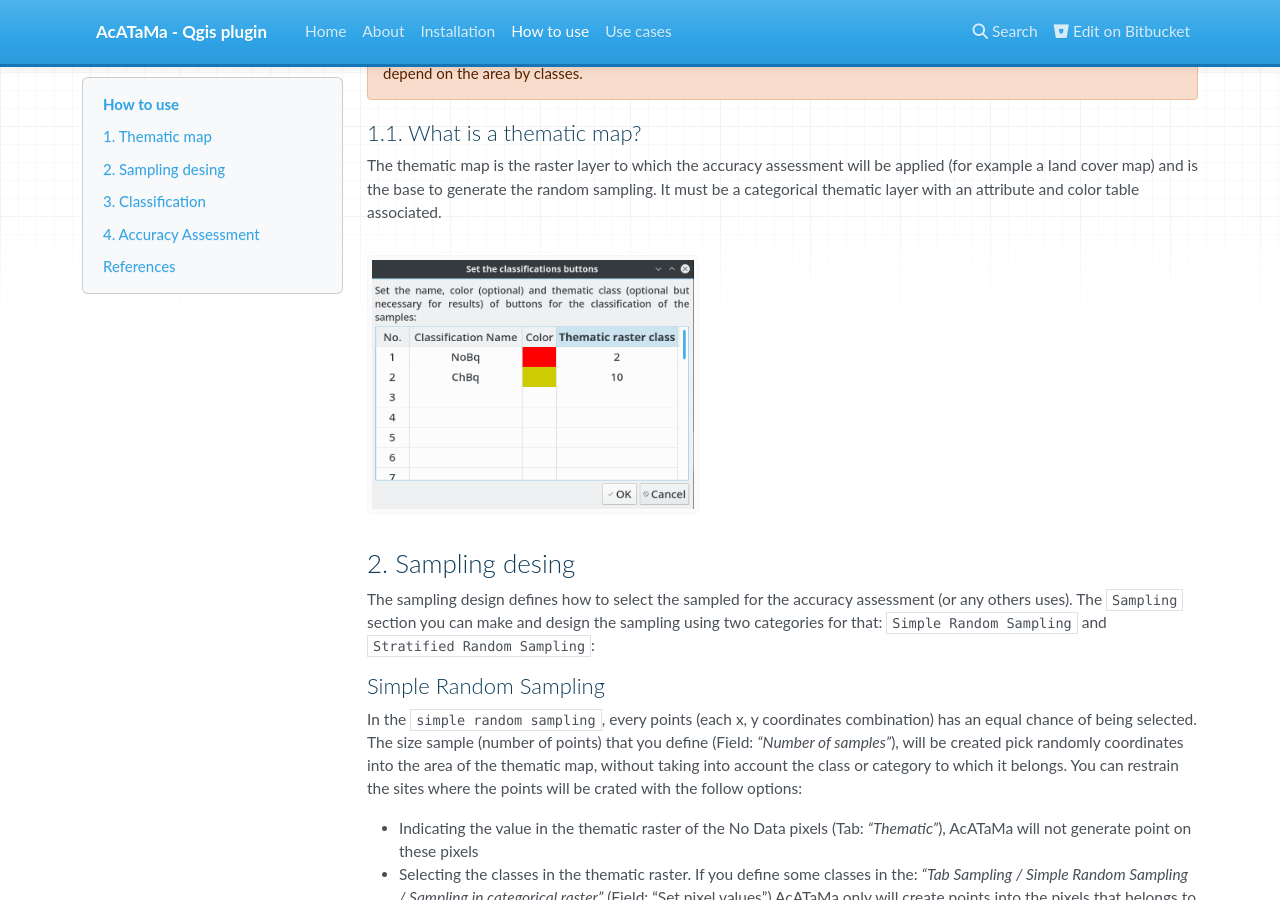
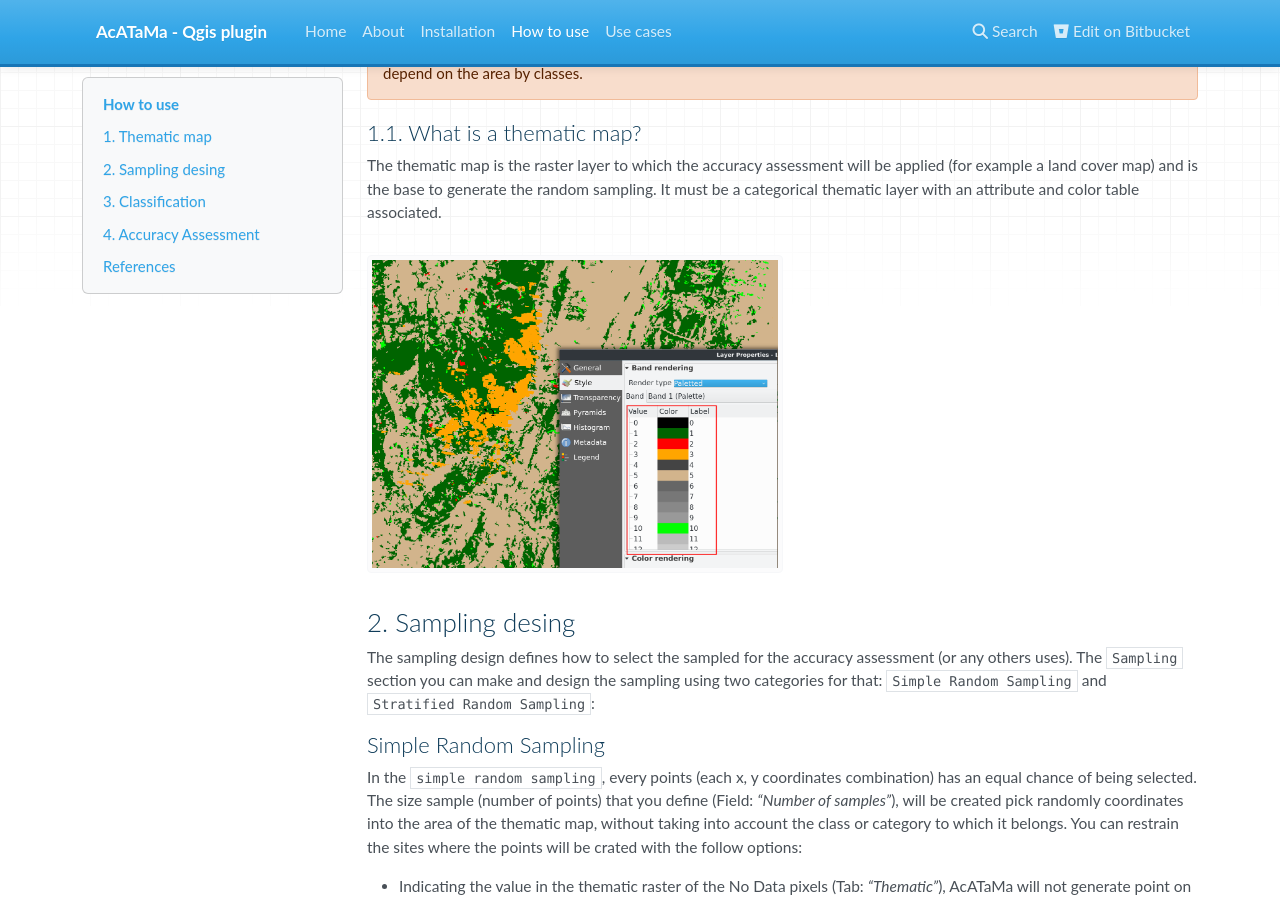
Before and after one commit to SMByC/AcATaMa, an MkDocs documentation site: the page built from docs/how_to_use.md, in a window 1280 px wide and 900 px high, scrolled down 1529 px. Built offline with MkDocs 1.6.1, drawn with Linux system fonts in a browser that asks for light colours; nearby versions of some CDN libraries; old or Windows-style settings are respelled for this version of MkDocs.

Commit message:
Updated the color table image in docs

```diff
--- a/docs/how_to_use.md
+++ b/docs/how_to_use.md
@@ -30,7 +30,7 @@ Optionally you can clip the thematic raster selected in an area of interest. Aft
 
 The thematic map is the raster layer to which the accuracy assessment will be applied (for example a land cover map) and is the base to generate the random sampling. It must be a categorical thematic layer with an attribute and color table associated.
 
-<img src="../img/3b.png" width="40%">
+<img src="../img/color_table.png" width="50%">
 
 ## 2. Sampling desing
 
```
Also changed, not shown: docs/img/color_table.png (added).
